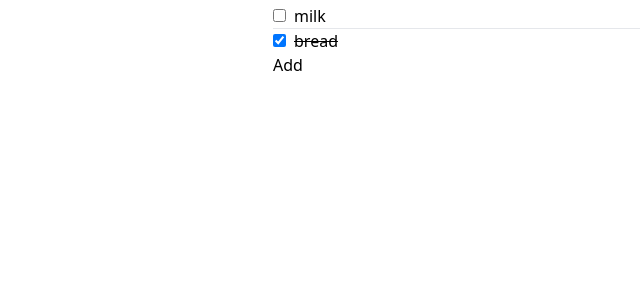
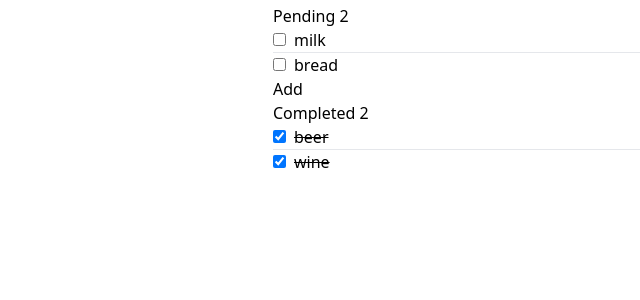
Before and after one commit to mdominiak/todo-vue-client, a Vue app: page / in a window 1280 px wide. Shown: the top 300 px of the page, without its empty margins (55-695 px from the left). Built offline with nearby package versions, Linux system fonts and the light colour scheme.

Commit message:
TodoGroupHeader

```diff
--- a/src/App.vue
+++ b/src/App.vue
@@ -1,12 +1,16 @@
 <template>
   <div id="app" class="max-w-screen-sm px-2 py-1 mx-auto">
-    <TodoList :todos="todos"/>
+    <TodoGroupHeader :title="'Pending'" :count="pendingTodos.length" />
+    <TodoList :todos="pendingTodos" />
     <button v-on:click="completeTodo">Add</button>
+    <TodoGroupHeader :title="'Completed'" :count="completedTodos.length" />
+    <TodoList :todos="completedTodos" />
   </div>
 </template>
 
 <script>
 import TodoList from './components/TodoList'
+import TodoGroupHeader from './components/TodoGroupHeader'
 
 export default {
   name: 'App',
@@ -21,9 +25,27 @@ export default {
         {
           id: 2,
           name: 'bread',
+          completed: false
+        },
+        {
+          id: 3,
+          name: 'beer',
+          completed: true
+        },
+        {
+          id: 4,
+          name: 'wine',
           completed: true
         }
       ]
+    }
+  },
+  computed: {
+    pendingTodos: function() {
+      return this.todos.filter(todo => !todo.completed)
+    },
+    completedTodos: function() {
+      return this.todos.filter(todo => todo.completed)
     }
   },
   methods: {
@@ -32,7 +54,8 @@ export default {
     }
   },
   components: {
-    TodoList
+    TodoList,
+    TodoGroupHeader
   }
 }
 </script>
--- /dev/null
+++ b/src/components/TodoGroupHeader.vue
@@ -0,0 +1,13 @@
+<template>
+  <div>{{title}} {{count}}</div>
+</template>
+
+<script>
+export default {
+  name: 'TodoGroupHeader',
+  props: {
+    title: String,
+    count: Number
+  }
+}
+</script>
```
